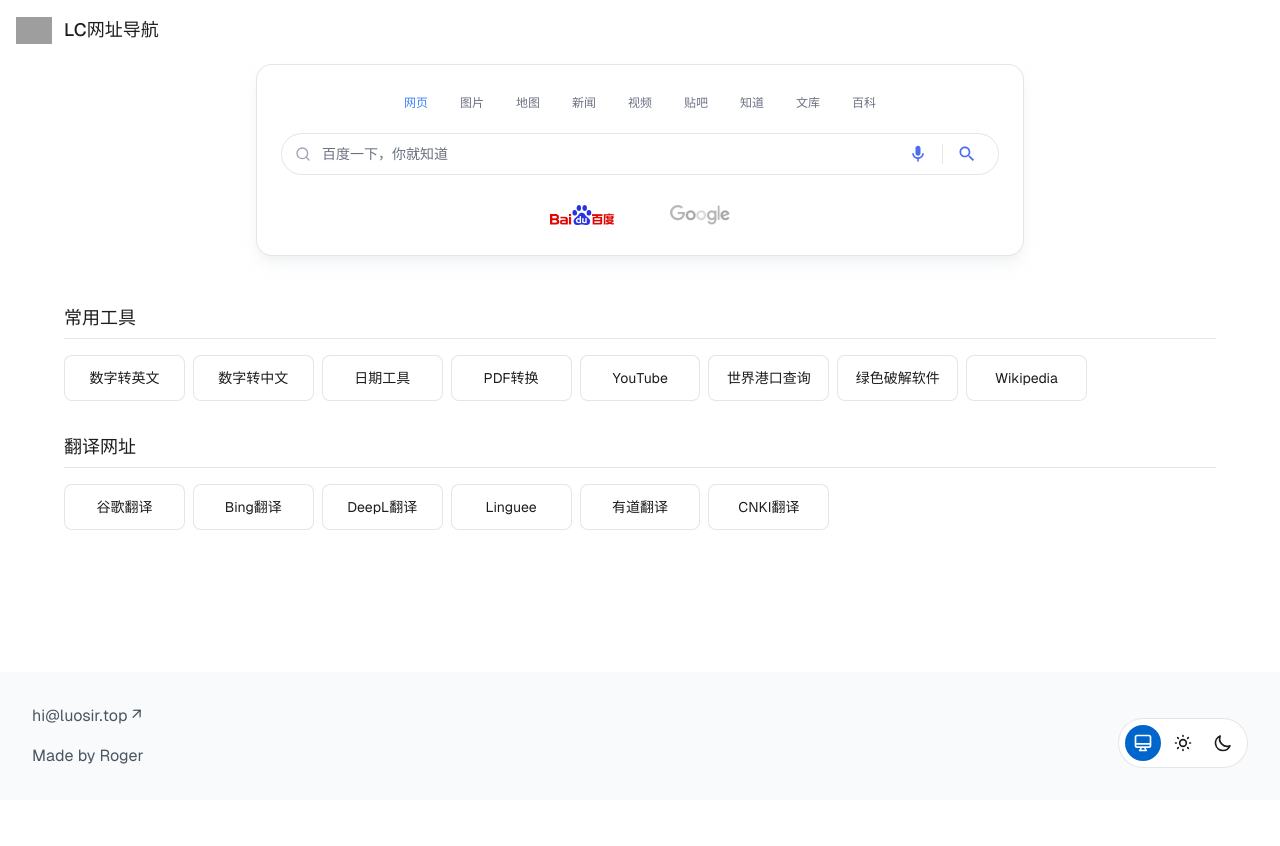
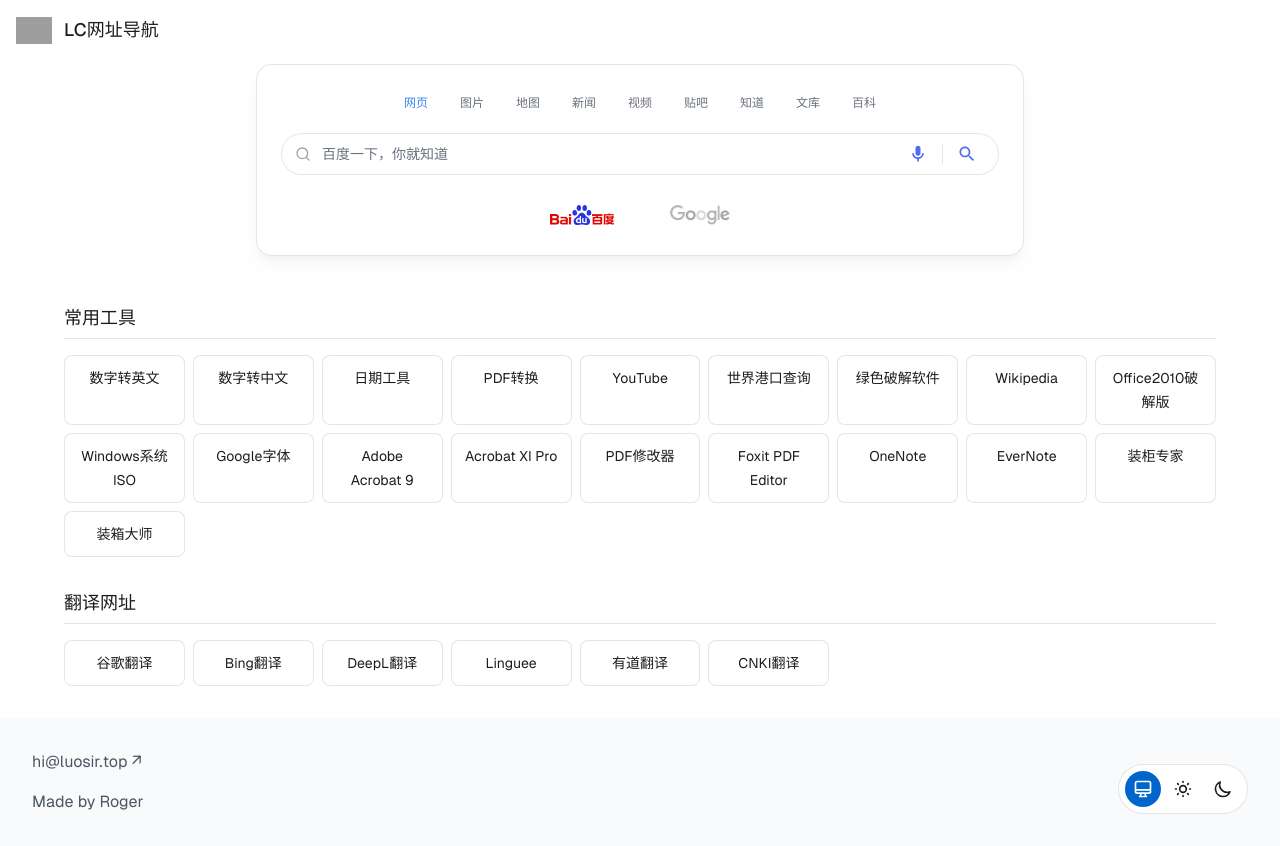
Before and after one commit to luocompany/luosir, a Next.js app: page /go in a window 1280 px wide. Before the commit the page ends 800 px from the top, so only its background shows below. Built offline with nearby package versions, Linux system fonts and the light colour scheme; grey boxes are pictures that could not be loaded.

Commit message:
增加链接

```diff
--- a/app/go/page.tsx
+++ b/app/go/page.tsx
@@ -390,6 +390,17 @@
                 { name: '世界港口查询', url: 'https://cn.jctrans.com' },
                 { name: '绿色破解软件', url: 'https://www.azhongruanjian.com/'},
                 { name: 'Wikipedia', url: 'https://www.wikipedia.org' },
+                { name: 'Office2010破解版', url: 'http://www.xitongzhijia.net/soft/24189.html' },
+                { name: 'Windows系统ISO', url: 'https://msdn.itellyou.cn/' },
+                { name: 'Google字体', url: 'https://fonts.google.com' },
+                { name: 'Adobe Acrobat 9', url: 'http://lishui.jz5u.com:8088/goodsoft/AdobeAcrobat9_www.jz5u.com.rar' },
+                { name: 'Acrobat XI Pro', url: 'http://rj.baidu.com/soft/detail/27081.html' },
+                { name: 'PDF修改器', url: 'http://www.pc6.com/softview/SoftView_103033.html' },
+                { name: 'Foxit PDF Editor', url: 'http://dl.pconline.com.cn/html_2/1/81/id=10234&pn=0.html' },
+                { name: 'OneNote', url: 'http://www.onenote.com/' },
+                { name: 'EverNote', url: 'https://www.yinxiang.com' },
+                { name: '装柜专家', url: 'http://pan.baidu.com/s/1qW9ff8w' },
+                { name: '装箱大师', url: 'http://www.zhuangxiang.com/download.html' },
               ].map(tool => (
                 <a
                   key={tool.name}
```
